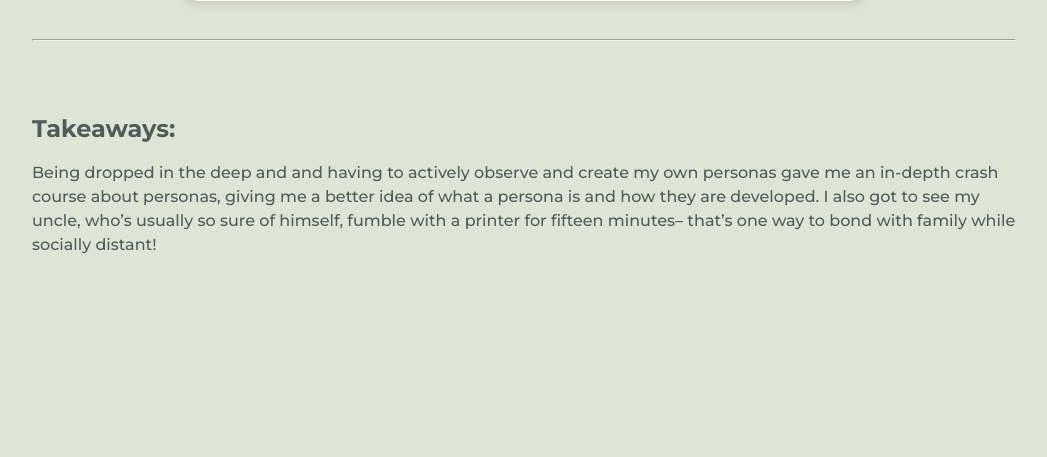
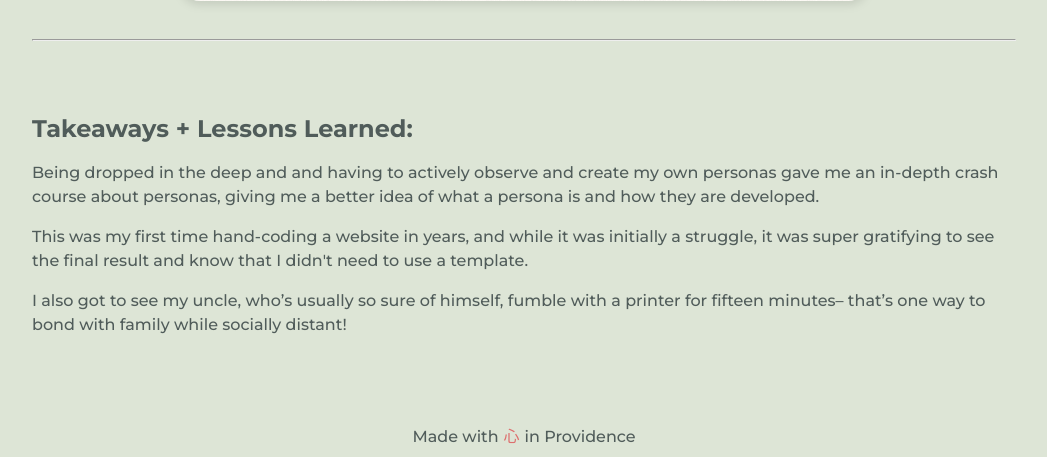
Before and after one commit to theconnieliu/Personas-Storyboarding, a PHP site: page / in a window 1280 px wide. Shown: the part 4299-4756 px from the top of the page, without its empty margins (116-1163 px from the left). Before the commit the page ends 4553 px from the top, so only its background shows below. Run offline with PHP 8.4, Linux system fonts and the light colour scheme.

Commit message:
Added footer and title

```diff
--- a/home.html
+++ b/home.html
@@ -3,7 +3,7 @@
 <html>
   <main>
   <head>
-    <title></title>
+    <title>Persona: HP Officejet Pro 6830 Interface</title>
     <link rel="stylesheet" href="index.css">
     <link href="https://fonts.googleapis.com/css2?family=Montserrat:wght@500;600;700&display=swap" rel="stylesheet">
     <meta content="width=device-width, initial-scale=1" name="viewport" />
@@ -224,7 +224,7 @@
         <h3><b>Empathy Maps + Descriptions</b></h3>
 
         <p>From the collected responses and observations, I created empathy maps for two different personas,
-          Confused Cameron and Motivated Monica. I was surprised by just how accurately these two personas
+          <b>Confused Cameron and Motivated Monica</b>. I was surprised by just how accurately these two personas
           summed up my experience with printers in the past– so many people are on polar opposites on the spectrum
           of comfort when it comes to printers!
         </p>
@@ -251,15 +251,25 @@
 
     <br>
     <br>
-    <h2>Takeaways:</h2>
+    <h2>Takeaways + Lessons Learned:</h2>
     <p>Being dropped in the deep and and having to actively observe and create my own personas gave me an in-depth
       crash course about personas, giving me a better idea of what a persona is and how they are developed.
+    </p>
+    <p>
+      This was my first time hand-coding a website in years, and while it was initially a struggle, it was super gratifying
+      to see the final result and know that I didn't need to use a template.
+    </p>
+     <p>
       I also got to see my uncle, who’s usually so sure of himself, fumble with a printer for fifteen minutes–
       that’s one way to bond with family while socially distant!
     </p>
     <br>
     <br>
+    <br>
 
   </body>
+  <footer>
+    Made with <span class ="heart">&#12092;</span> in Providence
+  </footer>
 </main>
 </html>
--- a/index.css
+++ b/index.css
@@ -8,7 +8,7 @@ body {
     background-color: #DDE5D6;
     line-height: 1.5em;
 }
-h1, h2, h3, p, ol, li {
+h1, h2, h3, p, ol, li, footer {
     font-family: 'Montserrat', sans-serif;
     color: #505C5A
 }
@@ -92,3 +92,14 @@ h1, h2, h3, p, ol, li {
     margin: 20px;
     margin-top: 5px;
 }
+
+footer {
+    display: flex;
+    justify-content: center;
+}
+
+.heart {
+    color: #DD6E6D;
+    padding-right: 5px;
+    padding-left: 5px;
+}
```
